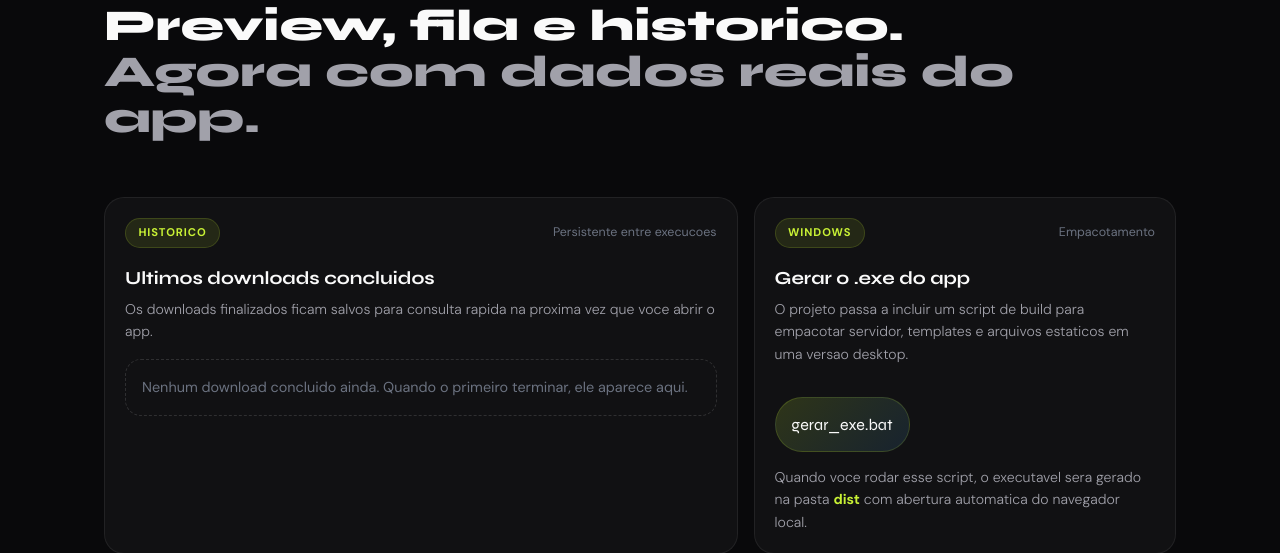
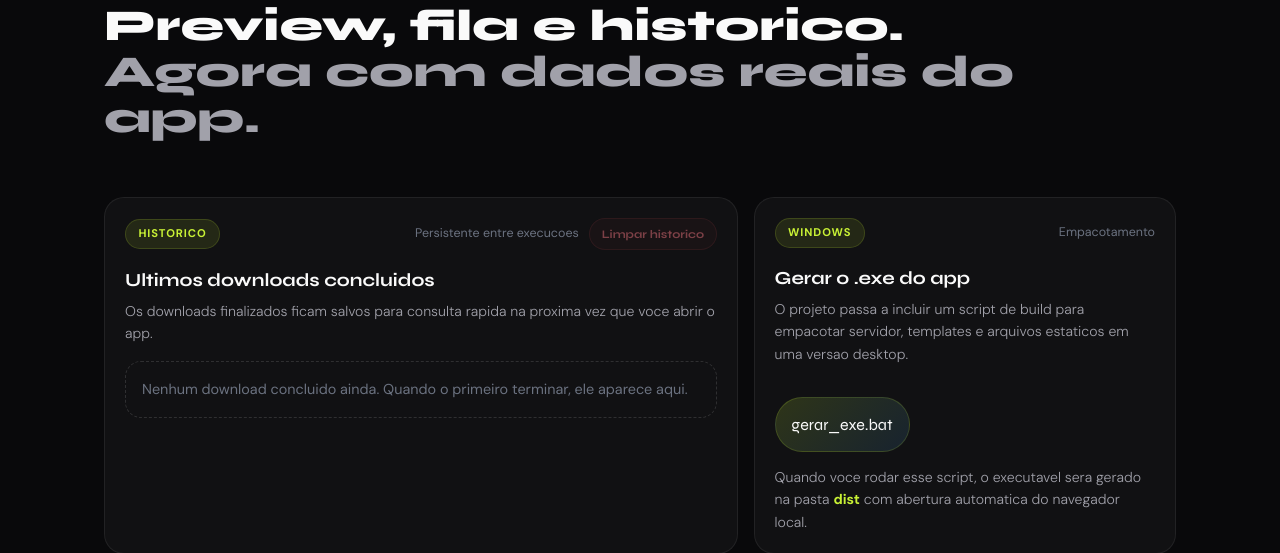
Before and after one commit to EduardoyuTA/DonwloadVideosDuh, a Flask app: template templates/index.html in a window 1280 px wide. Shown: the part 2017-2570 px from the top of the page. Run offline with Flask 3, Linux system fonts and the light colour scheme; the template is opened without the code that fills it, so the values that code supplies are empty; some libraries are stand-ins or nearby versions.

Commit message:
Add clear download history action

```diff
--- a/app.py
+++ b/app.py
@@ -382,6 +382,12 @@ def api_history() -> object:
     return jsonify({"history": add_download_urls(history_store.list_entries())})
 
 
+@app.delete("/api/history")
+def api_clear_history() -> object:
+    history_store.clear()
+    return jsonify({"history": []})
+
+
 @app.post("/download")
 def download() -> tuple[str, int] | str:
     payload = get_request_payload()
--- a/download_manager.py
+++ b/download_manager.py
@@ -78,6 +78,10 @@ class HistoryStore:
             entries = self._read_entries()
             entries.insert(0, dict(entry))
             self._write_entries(entries)
+
+    def clear(self) -> None:
+        with self.lock:
+            self._write_entries([])
 
 
 class PostgresHistoryStore:
@@ -181,6 +185,12 @@ class PostgresHistoryStore:
                         """,
                         (self.limit,),
                     )
+
+    def clear(self) -> None:
+        with self.lock:
+            with self._connect() as connection:
+                with connection.cursor() as cursor:
+                    cursor.execute("DELETE FROM download_history")
 
 
 class DownloadManager:
--- a/static/app.js
+++ b/static/app.js
@@ -34,6 +34,7 @@ const queueCount = document.getElementById("queueCount");
 
 const historyList = document.getElementById("historyList");
 const historyEmpty = document.getElementById("historyEmpty");
+const clearHistoryBtn = document.getElementById("clearHistoryBtn");
 
 const STORAGE_KEY = "videoflow-preferences-v5";
 const TERMINAL_STATUSES = new Set(["completed", "failed"]);
@@ -740,6 +741,10 @@ function renderHistory(entries) {
   if (historyList) {
     historyList.innerHTML = entries.map(renderHistoryItem).join("");
   }
+
+  if (clearHistoryBtn) {
+    clearHistoryBtn.disabled = entries.length === 0;
+  }
 }
 
 async function refreshHistory() {
@@ -748,6 +753,35 @@ async function refreshHistory() {
     renderHistory(Array.isArray(data.history) ? data.history : []);
   } catch {
     // O historico e secundario; falha silenciosa evita ruido excessivo.
+  }
+}
+
+async function handleClearHistory() {
+  if (!clearHistoryBtn || clearHistoryBtn.disabled) {
+    return;
+  }
+
+  const confirmed = window.confirm(
+    "Limpar todo o historico de downloads? Os arquivos baixados nao serao apagados.",
+  );
+  if (!confirmed) {
+    return;
+  }
+
+  clearHistoryBtn.disabled = true;
+  clearHistoryBtn.dataset.originalText = clearHistoryBtn.textContent;
+  clearHistoryBtn.textContent = "Limpando...";
+
+  try {
+    const data = await fetchJson("/api/history", { method: "DELETE" });
+    renderHistory(Array.isArray(data.history) ? data.history : []);
+    showToast("Historico limpo. Os arquivos baixados foram mantidos.");
+  } catch (error) {
+    showToast(error.message);
+    await refreshHistory();
+  } finally {
+    clearHistoryBtn.textContent =
+      clearHistoryBtn.dataset.originalText || "Limpar historico";
   }
 }
 
@@ -912,6 +946,10 @@ if (pasteBtn) {
   });
 }
 
+if (clearHistoryBtn) {
+  clearHistoryBtn.addEventListener("click", handleClearHistory);
+}
+
 loadPreferences();
 refreshJobs();
 refreshHistory();
--- a/static/styles.css
+++ b/static/styles.css
@@ -754,6 +754,39 @@ footer {
   font-size: 0.78rem;
 }
 
+.history-toolbar {
+  display: inline-flex;
+  align-items: center;
+  justify-content: flex-end;
+  gap: 0.65rem;
+  flex-wrap: wrap;
+}
+
+.history-clear-btn {
+  min-height: 32px;
+  border: 1px solid rgba(255, 90, 103, 0.2);
+  border-radius: 999px;
+  background: rgba(255, 90, 103, 0.08);
+  color: var(--error);
+  cursor: pointer;
+  font-family: var(--font-head);
+  font-size: 0.72rem;
+  font-weight: 700;
+  padding: 0.35rem 0.72rem;
+  transition: border-color 0.2s ease, background 0.2s ease, color 0.2s ease;
+}
+
+.history-clear-btn:hover:not(:disabled) {
+  border-color: rgba(255, 90, 103, 0.36);
+  background: rgba(255, 90, 103, 0.14);
+  color: #ff9aa2;
+}
+
+.history-clear-btn:disabled {
+  cursor: not-allowed;
+  opacity: 0.45;
+}
+
 .panel-heading {
   margin-bottom: 1rem;
 }
--- a/templates/index.html
+++ b/templates/index.html
@@ -425,7 +425,17 @@
           <article class="history-card">
             <div class="panel-topline">
               <span class="panel-chip">Historico</span>
-              <span class="panel-meta">Persistente entre execucoes</span>
+              <div class="history-toolbar">
+                <span class="panel-meta">Persistente entre execucoes</span>
+                <button
+                  type="button"
+                  class="history-clear-btn"
+                  id="clearHistoryBtn"
+                  disabled
+                >
+                  Limpar historico
+                </button>
+              </div>
             </div>
 
             <div class="panel-heading">
```
Also changed, not shown: tests/test_hosted_mode.py (+25 -0 lines), tests/test_postgres_history_store.py (+18 -0 lines).
